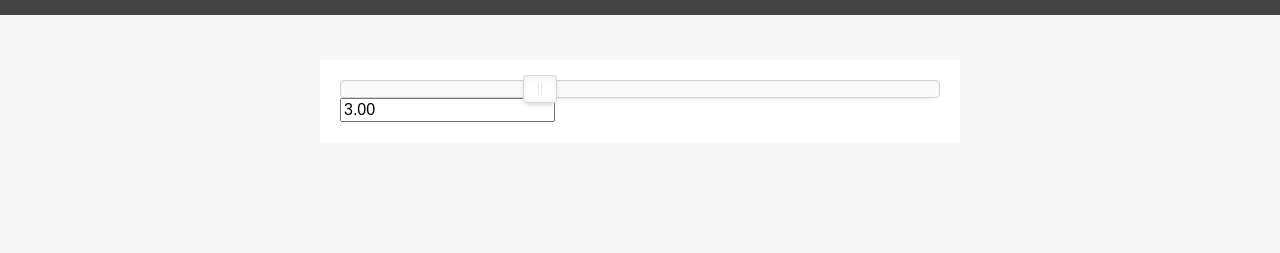
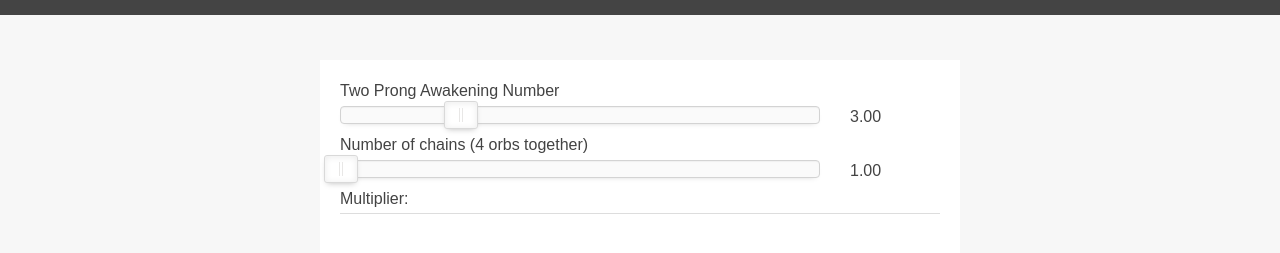
Before and after one commit to tr4656/two-prong, a plain HTML site: page index.html in a window 1280 px wide. Shown: the part 45-298 px from the top of the page. Drawn offline with nearby package versions, Linux system fonts and the light colour scheme.

Commit message:
Added everything but JS

```diff
--- a/index.html
+++ b/index.html
@@ -24,7 +24,12 @@
 </div>
 <div id="main">
   <div id="two-prong">
-    <div id="two-prong-slider"></div><input id="numTwo">
+    <div class="text">Two Prong Awakening Number</div>
+    <div id="two-prong-slider"></div><div id="numTwo"></div>
+    <div class="text">Number of chains (4 orbs together)</div>
+    <div id="chain-slider"></div><div id="numChain"></div>
+    <div class="multi">Multiplier: </div> <div id="two-prong-multiplier"></div>
+    <br /><hr />
   </div>
 </div>
 </body>
--- /dev/null
+++ b/js/default-ck.js
@@ -0,0 +1,6 @@
+/* ==========================================================
+  Base Default JavaScript
+  -- Table of Contents --
+*/// JS functions and initiations go here...
+//Slider
+$(function(){$("#two-prong-slider").noUiSlider({start:3,step:1,range:{min:0,max:12},serialization:{lower:[$.Link({target:$("#numTwo"),decimals:0})]},format:{decimals:0}});$("#chain-slider").noUiSlider({start:1,step:1,range:{min:1,max:4},serialization:{lower:[$.Link({target:$("#numChain"),decimals:0})]},format:{decimals:0}})});
--- a/js/default.js
+++ b/js/default.js
@@ -13,7 +13,7 @@ $(function(){
 		step: 1,
 		range: {
 			'min': 0,
-			'max': 9
+			'max': 12
 		},
 		serialization: {
 			lower: [
@@ -30,4 +30,26 @@ $(function(){
 		}
 
 	});
+	$("#chain-slider").noUiSlider({
+		start: 1,
+		step: 1,
+		range: {
+			'min': 1,
+			'max': 4
+		},
+		serialization: {
+			lower: [
+			// Write the values to
+			// an input with id 'field'
+				$.Link({
+					target: $("#numChain"),
+					decimals: 0
+				})
+			],
+		},
+		format: {
+			decimals: 0
+		}
+
+	});
 });
--- a/less/style.less
+++ b/less/style.less
@@ -52,11 +52,22 @@
   }
   #two-prong {
     padding: 20px;
+    height: 400px;
   }
-  #two-prong-slider {
+  #two-prong-slider, #chain-slider {
     width: 80%;
+    float: left;
+    margin-bottom: 10px;
   }
-  #numTwo {
+  #numTwo, #numChain {
     width: 15%;
-    padding-left: 5%;
+    float: right;
+    margin-bottom: 10px;
   }
+  .text { margin-bottom: 5px; }
+  .multi {
+    float: left;
+  }
+  #two-prong-multiplier {
+    float: right;
+  }
```
Also changed, not shown: css/style.css, 1 other file.
